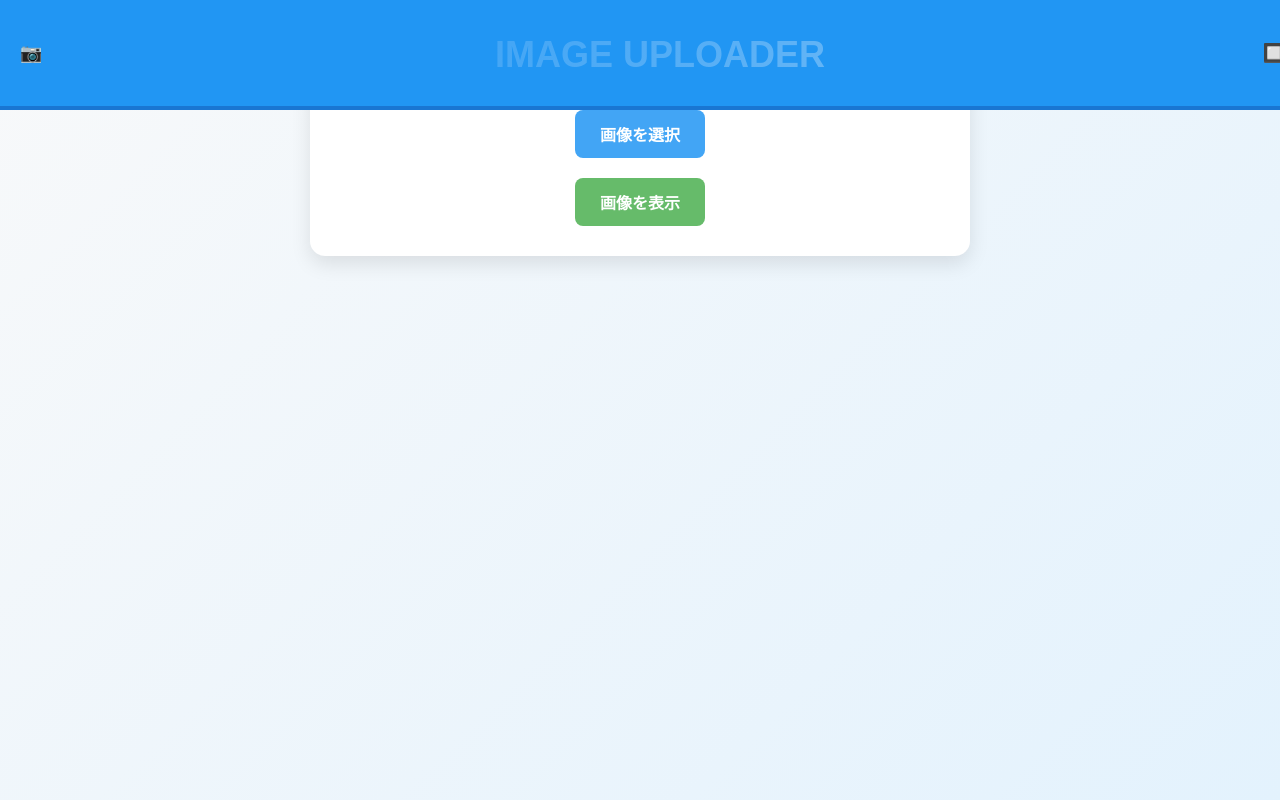
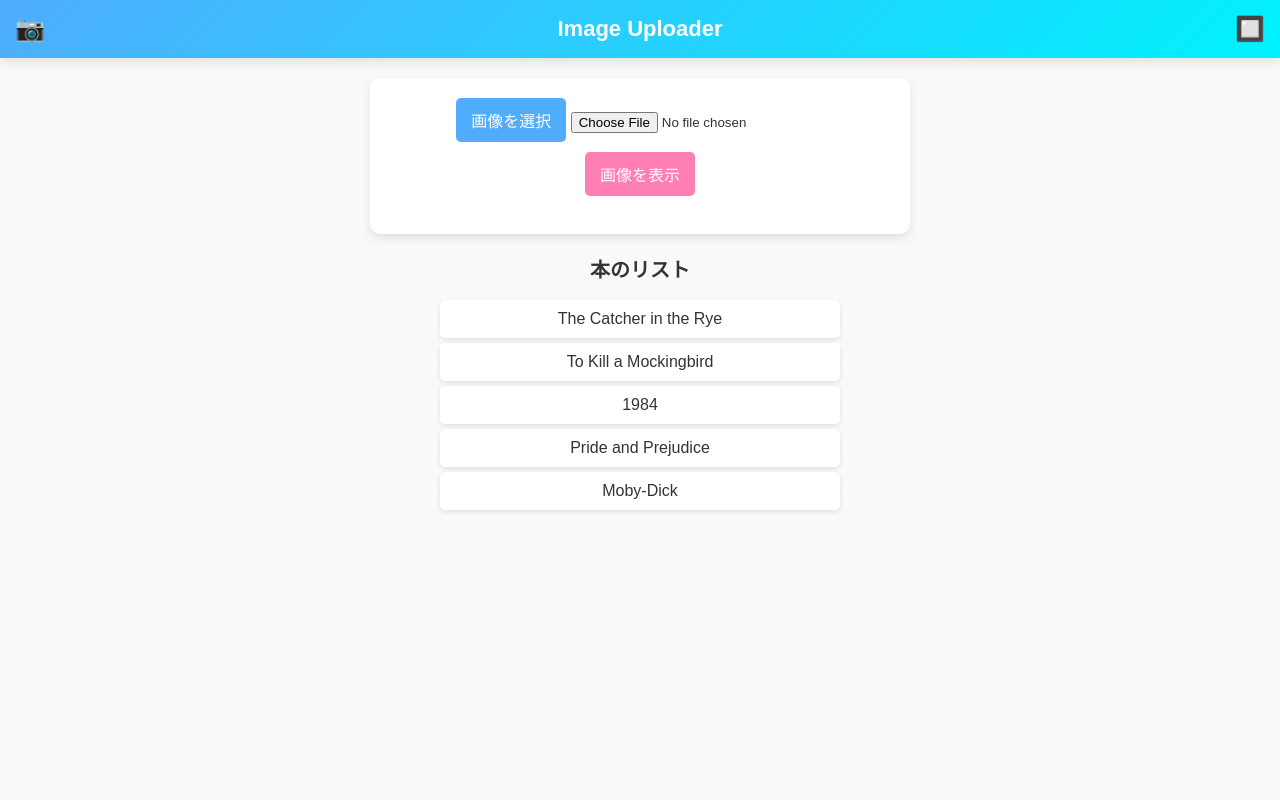
Before and after one commit to hamabu0531/Hack_U_3, a plain HTML site: page public/search.html in a window 1280 px wide. Drawn offline with Linux system fonts and the light colour scheme; files that its build step writes are made by us from their sources.

Commit message:
本のリストを表示

```diff
--- a/public/ccs/style.css
+++ b/public/ccs/style.css
@@ -1,121 +1,114 @@
 /* 全体のスタイル */
 body {
     font-family: 'Arial', sans-serif;
-    background: linear-gradient(135deg, #f8f9fa, #e3f2fd); /* 明るいグラデーション */
+    background-color: #f9f9f9;
     color: #333;
     margin: 0;
     padding: 0;
-    display: flex;
-    justify-content: center;
-    align-items: flex-start; /* 上部に配置 */
-    height: 100vh; /* 画面いっぱいに */
+    text-align: center;
 }
 
-/* タスクバー風タイトル (上部に配置) */
+/* タイトルバーのデザイン */
 .title-bar {
-    position: fixed; /* 固定 */
-    top: 0;
-    left: 0;
-    width: 100%;
-    background: #2196F3; /* タスクバーの青 */
+    background: linear-gradient(135deg, #4facfe, #00f2fe);
     color: white;
-    padding: 10px 20px;
-    font-size: 24px;
-    font-weight: bold;
+    padding: 15px;
     display: flex;
+    align-items: center;
     justify-content: space-between;
-    align-items: center;
-    border-bottom: 4px solid #1976D2; /* 下部にボーダーを追加 */
-    z-index: 100; /* 上に重なるように */
+    box-shadow: 0px 4px 10px rgba(0, 0, 0, 0.1);
 }
 
-/* タスクバーの左側にアイコン（オプション） */
 .title-bar .icon {
-    font-size: 18px;
-    margin-right: 15px;
+    font-size: 24px;
 }
 
-/* メインコンテナ（カード風デザイン） */
-.container {
-    width: 90%;
-    max-width: 600px;
-    background: white;
-    padding: 30px;
-    margin-top: 80px; /* タスクバー分を下げる */
-    border-radius: 15px;
-    box-shadow: 0 8px 20px rgba(0, 0, 0, 0.1);
-    text-align: center;
-    animation: fadeIn 1s ease-in-out;
+.title {
+    margin: 0;
+    font-size: 22px;
 }
 
-/* タイトル */
-.title {
-    font-size: 36px;
-    font-weight: bold;
-    background: linear-gradient(135deg, #42a5f5, #64b5f6);
-    -webkit-background-clip: text;
-    -webkit-text-fill-color: transparent;
-    text-transform: uppercase;
-    margin-bottom: 20px;
+/* コンテナ */
+.container {
+    background: white;
+    max-width: 500px;
+    margin: 20px auto;
+    padding: 20px;
+    border-radius: 10px;
+    box-shadow: 0px 4px 10px rgba(0, 0, 0, 0.1);
 }
 
-/* ファイル選択ボタン */
-input[type="file"] {
-    display: none;
-}
-
+/* 画像選択ボタン */
 .label-file {
+    background: #4facfe;
+    color: white;
+    padding: 10px 15px;
+    border-radius: 5px;
+    cursor: pointer;
     display: inline-block;
-    padding: 12px 25px;
-    background: #42a5f5;
-    color: white;
-    font-size: 16px;
-    font-weight: bold;
-    border-radius: 8px;
-    cursor: pointer;
-    transition: 0.3s ease-in-out;
+    transition: background 0.3s ease;
 }
 
 .label-file:hover {
-    background: #64b5f6;
-}
-
-/* アクションボタン */
-button {
-    margin-top: 20px;
-    padding: 12px 25px;
-    background: #66bb6a;
-    color: white;
-    font-size: 16px;
-    font-weight: bold;
-    border: none;
-    border-radius: 8px;
-    cursor: pointer;
-    transition: 0.3s ease-in-out;
-}
-
-button:hover {
-    background: #81c784;
+    background: #00c6ff;
 }
 
 /* 画像プレビュー */
 #preview {
-    display: none;
-    width: 100%;
     max-width: 100%;
-    margin-top: 20px;
-    border-radius: 12px;
-    box-shadow: 0 4px 10px rgba(0, 0, 0, 0.1);
+    margin-top: 10px;
+    border-radius: 5px;
+    box-shadow: 0px 2px 5px rgba(0, 0, 0, 0.2);
 }
 
-/* フェードインアニメーション */
-@keyframes fadeIn {
-    from {
-        opacity: 0;
-        transform: translateY(-20px);
-    }
-    to {
-        opacity: 1;
-        transform: translateY(0);
+/* ボタン */
+button {
+    background: #ff7eb3;
+    color: white;
+    padding: 10px 15px;
+    border: none;
+    border-radius: 5px;
+    cursor: pointer;
+    font-size: 16px;
+    margin-top: 10px;
+    transition: background 0.3s ease;
+}
+
+button:hover {
+    background: #ff5f97;
+}
+
+/* 本のリストのデザイン */
+h2 {
+    color: #333;
+    font-size: 20px;
+    margin-top: 20px;
+}
+
+#bookList {
+    list-style: none;
+    padding: 0;
+    max-width: 400px;
+    margin: 0 auto;
+}
+
+#bookList li {
+    background: white;
+    padding: 10px;
+    margin: 5px 0;
+    border-radius: 5px;
+    box-shadow: 0px 2px 5px rgba(0, 0, 0, 0.1);
+    transition: transform 0.2s ease;
+}
+
+#bookList li:hover {
+    transform: translateY(-3px);
+    background: #f1f1f1;
+}
+
+/* レスポンシブ対応 */
+@media (max-width: 600px) {
+    .container {
+        width: 90%;
     }
 }
--- /dev/null
+++ b/public/js/books.js
@@ -0,0 +1,15 @@
+// books.js
+
+// 本のリストを返す関数
+function getBooks() {
+    return [
+        { id: 1, title: "The Catcher in the Rye" },
+        { id: 2, title: "To Kill a Mockingbird" },
+        { id: 3, title: "1984" },
+        { id: 4, title: "Pride and Prejudice" },
+        { id: 5, title: "Moby-Dick" }
+    ];
+}
+
+// グローバル変数として関数を定義（HTML からアクセス可能）
+window.getBooks = getBooks;
--- a/public/search.html
+++ b/public/search.html
@@ -4,7 +4,8 @@
     <meta charset="UTF-8">
     <meta name="viewport" content="width=device-width, initial-scale=1.0">
     <title>画像アップロード</title>
-    <link rel="stylesheet" href="./ccs/style.css">
+    <link rel="stylesheet" href="./css/style.css">
+    <script src="./js/books.js"></script> <!-- books.js を読み込む -->
 </head>
 <body>
 
@@ -24,6 +25,27 @@
         <img id="preview">
     </div>
 
+
+
+
+
     <script src="./js/script.js"></script>
+        <!-- 本のリスト表示 -->
+        <h2>本のリスト</h2>
+
+        <ul id="bookList"></ul>
+
+        <script>
+            // books.js の getBooks() を呼び出す
+            const books = getBooks();
+            const bookList = document.getElementById("bookList");
+
+            // 本のタイトルをリストに追加
+            books.forEach(book => {
+                const li = document.createElement("li");
+                li.textContent = book.title;
+                bookList.appendChild(li);
+            });
+        </script>
 </body>
 </html>
```
